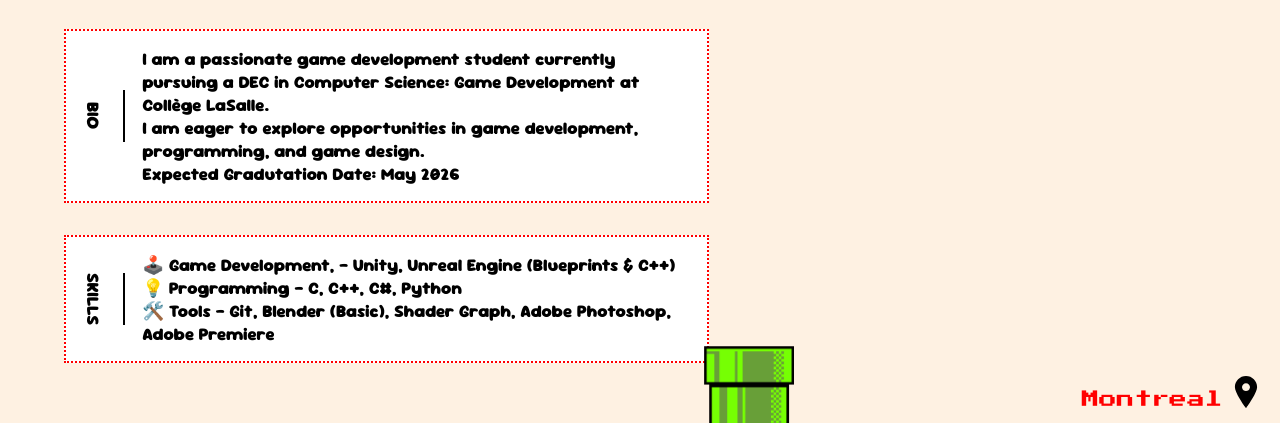
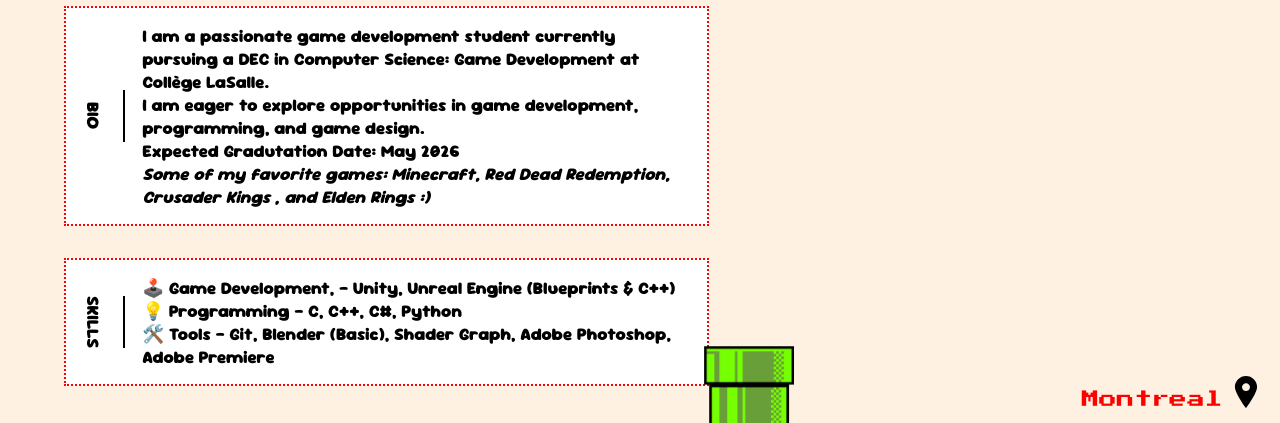
Before and after one commit to MarsPH/MarsPH.github.io, a plain HTML site: page index.html in a window 1280 px wide. Shown: the part 374-797 px from the top of the page. Drawn offline with Linux system fonts and the light colour scheme; files whose address does not match are found by name.

Commit message:
Changed Bio

```diff
--- a/index.html
+++ b/index.html
@@ -39,8 +39,8 @@
                             <p>
                                 I am a passionate game development student currently pursuing a <span style="font-weight: bold;">DEC </span> in <span style="font-weight: bold;">Computer Science: Game Development</span>
                                 at <span style="font-weight: bold;">Collège LaSalle.</span><br>I am eager to explore opportunities in game development, programming, and game design. <br>
-                                Expected Gradutation Date: <span style="font-weight: bold;">May 2026</span>
-
+                                Expected Gradutation Date: <span style="font-weight: bold;">May 2026</span> <br>
+                                <em>Some of my favorite games: Minecraft, Red Dead Redemption, Crusader Kings , and Elden Rings :)</em>
                             </p>
                         </div>
                     </div>
```
